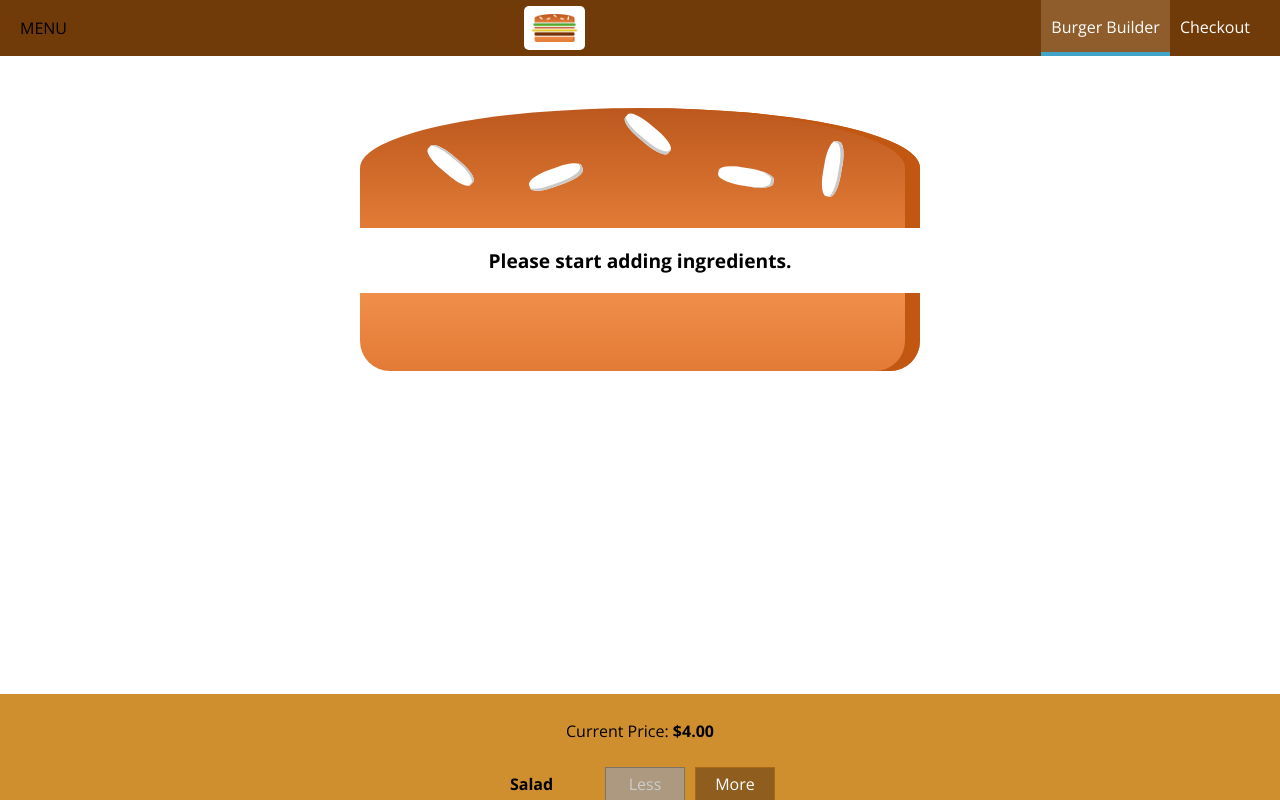
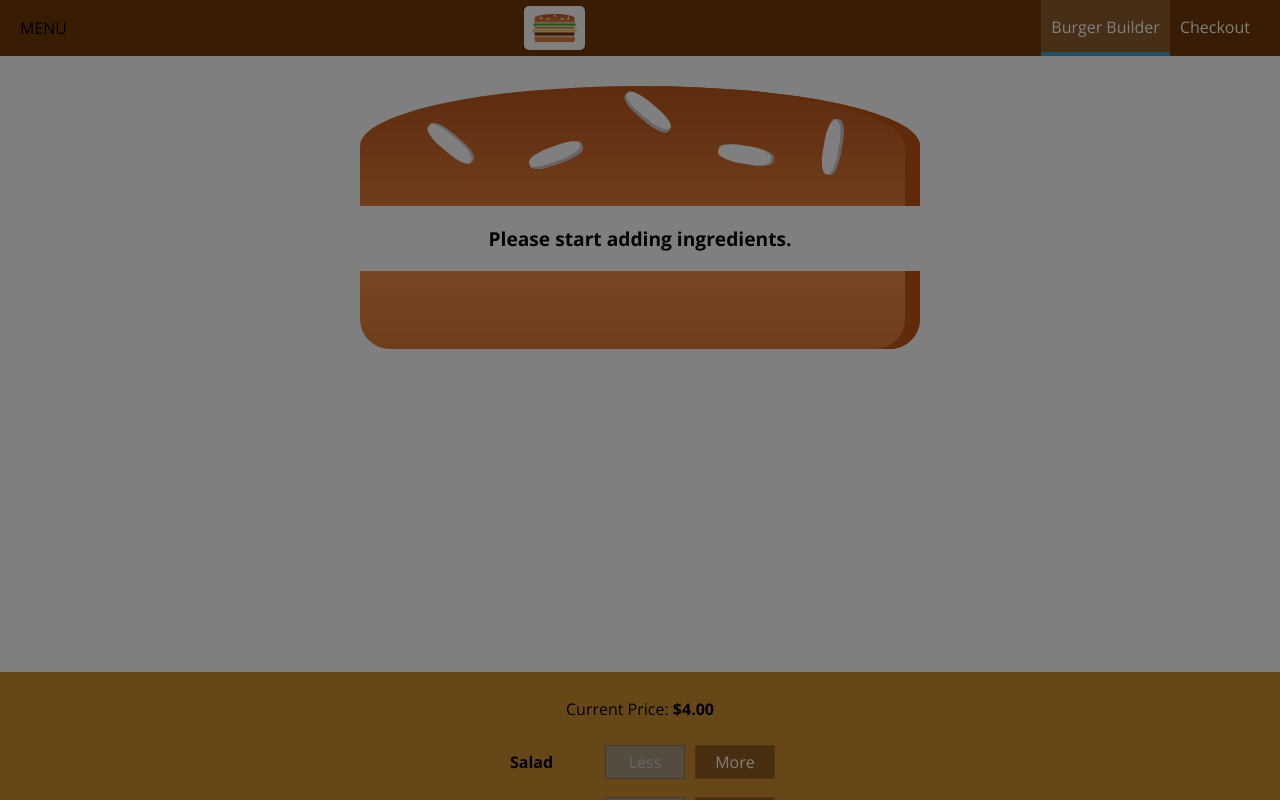
Before and after one commit to cesardlinx/burgerbuilder, a React (Create React App) app: page / in a window 1280 px wide. Shown: the top 800 px of the page. Built offline with nearby package versions, Linux system fonts and the light colour scheme.

Commit message:
Side drawer backdrop closes the side drawer
The functionality of closing the side drawer on clicking the backdrop
was added

```diff
--- a/src/components/Layout/Layout.js
+++ b/src/components/Layout/Layout.js
@@ -1,18 +1,28 @@
-import React from 'react';
+import React, { Component } from 'react';
 import Aux from '../../hoc/Aux';
 import classes from './Layout.module.css';
 import Toolbar from '../Navigation/Toolbar/Toolbar';
 import SideDrawer from '../Navigation/SideDrawer/SideDrawer';
 
-const layout = props => (
+class Layout extends Component {
+
+  state = {
+    showSideDrawer: true
+  }
+
+  sideDrawerClosedHandler = () => {this.setState({showSideDrawer: false})}
+
+  render() {
+    return (
       <Aux>
-    <SideDrawer />
+        <SideDrawer open={this.state.showSideDrawer} closed={this.sideDrawerClosedHandler}/>
         <Toolbar />
-    <div>SideDrawer, Backdrop</div>
         <main className={classes.Content}>
-        {props.children}
+            {this.props.children}
         </main>
       </Aux>
     );
+  }
+}
 
-export default layout;
+export default Layout;
--- a/src/components/Navigation/SideDrawer/SideDrawer.js
+++ b/src/components/Navigation/SideDrawer/SideDrawer.js
@@ -2,11 +2,20 @@
 import classes from './SideDrawer.module.css';
 import Logo from '../../Logo/Logo';
 import NavigationItems from '../NavigationItems/NavigationItems';
+import Aux from '../../../hoc/Aux';
+import Backdrop from '../../UI/Backdrop/Backdrop';
 
 const SideDrawer = (props) => {
+  let attachedClasses = [classes.SideDrawer, classes.Close];
+
+  if (props.open) {
+    attachedClasses = [classes.SideDrawer, classes.Open];
+  }
 
   return (
-    <div className={classes.SideDrawer}>
+    <Aux>
+      <Backdrop show={props.open} clicked={props.closed}/>
+      <div className={attachedClasses.join(' ')}>
         <div className={classes.Logo}>
           <Logo />
         </div>
@@ -14,6 +23,7 @@
           <NavigationItems />
         </nav>
       </div>
+    </Aux>
   );
 };
 
--- a/src/containers/BurgerBuilder/BurgerBuilder.js
+++ b/src/containers/BurgerBuilder/BurgerBuilder.js
@@ -1,7 +1,7 @@
 import React, { Component } from 'react';
 import Aux from '../../hoc/Aux';
 import Burger from '../../components/Burger/Burger';
-import BurgerControls from '../../components/Burger/BuildControls/BuildControls';
+import BuildControls from '../../components/Burger/BuildControls/BuildControls';
 import Modal from '../../components/UI/Modal/Modal';
 import OrderSummary from '../../components/Burger/OrderSummary/OrderSummary';
 
@@ -91,7 +91,7 @@
             ingredients={this.state.ingredients}/>
         </Modal>
         <Burger ingredients={this.state.ingredients}/>
-        <BurgerControls
+        <BuildControls
           ordered={this.purchaseHandler}
           ingredientAdded={this.addIngredientHandler}
           ingredientRemoved={this.removeIngredientHandler}
```
Lines whose indentation alone changed are shown as unchanged.
